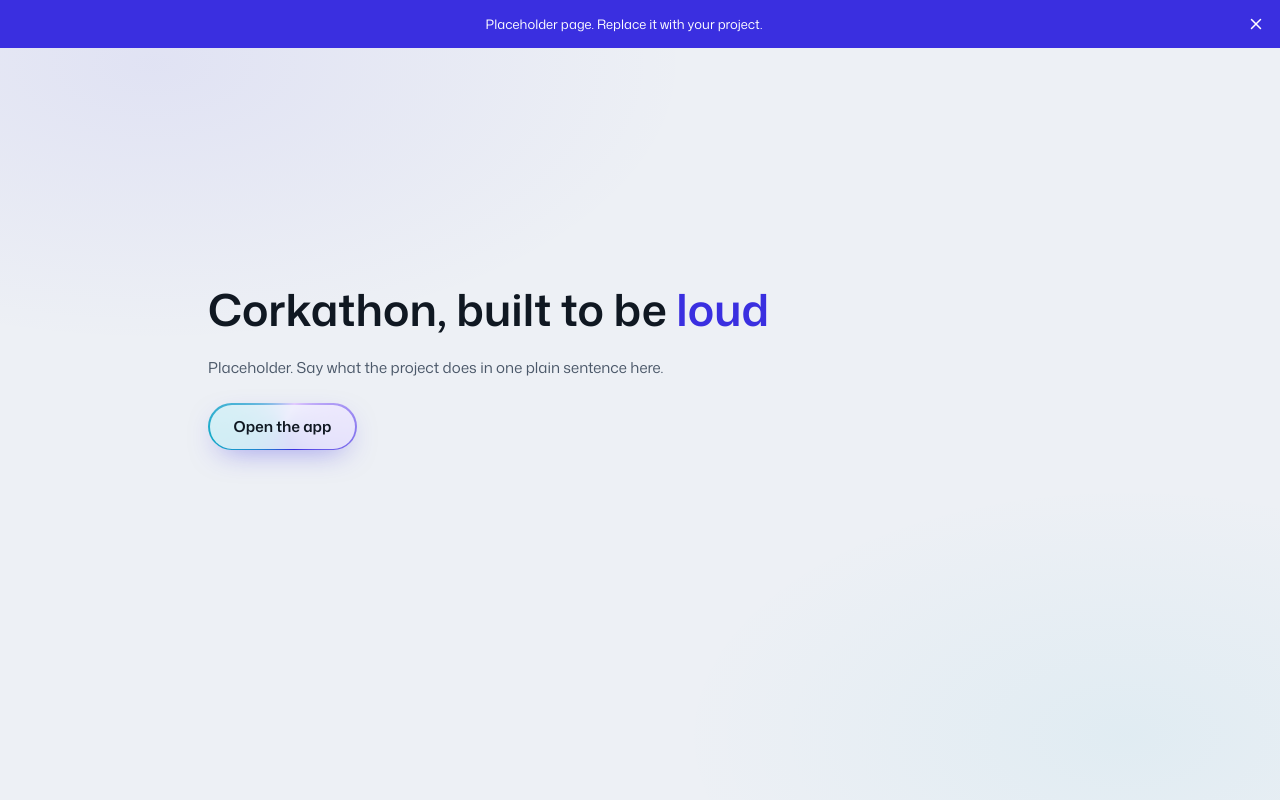
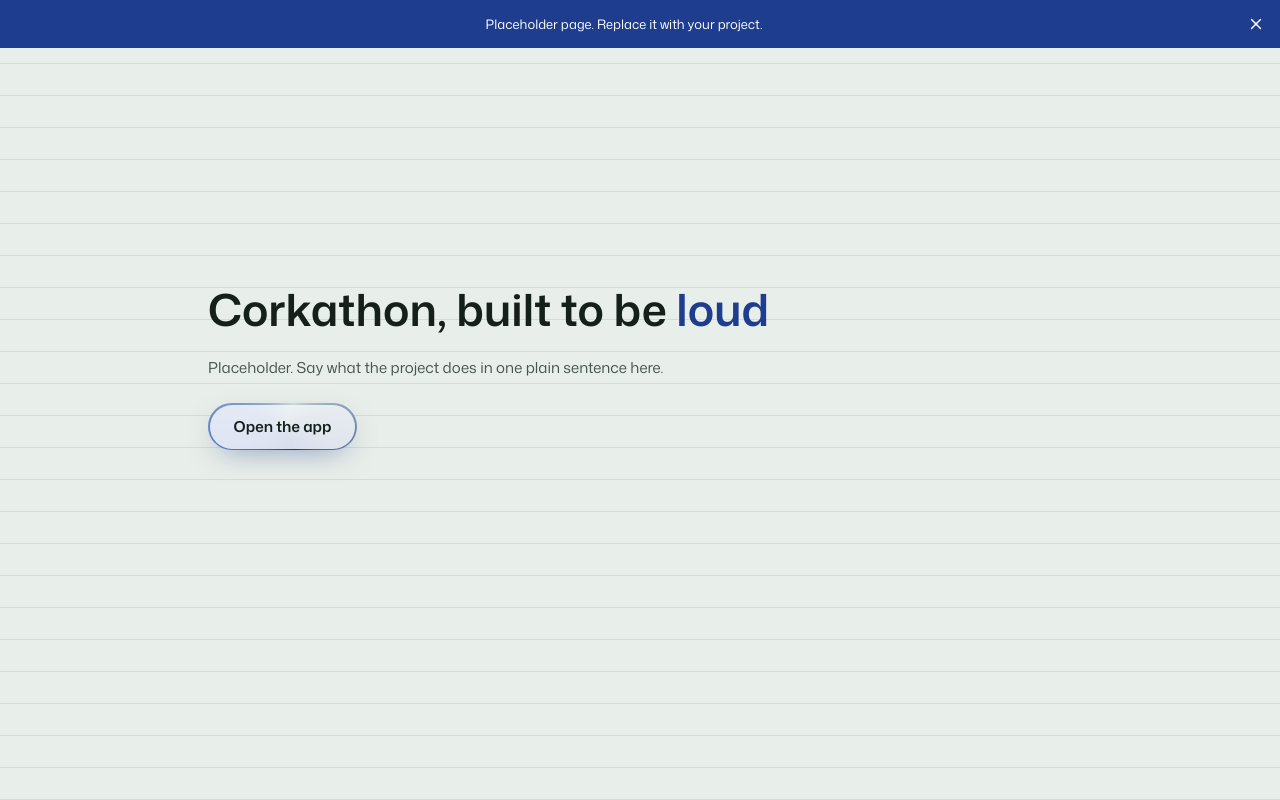
Before and after one commit to ConorsLeftReality/corkathon_2026, a React (Vite) app in the folder apps/web/: page / in a window 1280 px wide. Built offline with nearby package versions, Linux system fonts and the light colour scheme; no server answers.

Commit message:
feat(web): ledger palette with a token contrast test

```diff
--- a/apps/web/src/theme.css
+++ b/apps/web/src/theme.css
@@ -24,16 +24,18 @@
   --color-*: initial;
   --color-white: #ffffff;
   --color-black: #000000;
-  --color-ink: #101822;
-  --color-graphite: #4a5768;
-  --color-haze: #7a8a9e;
-  --color-shell: #edf0f5;
+  /* ledger pad: green ruled paper, blue black ink, red ink for overdue */
+  --color-ink: #16201b;
+  --color-graphite: #46544b;
+  --color-haze: #74867a;
+  --color-shell: #e8eee9;
   --color-rim: #ffffff;
-  --color-signal: #3a2fe0;
-  --color-signal-deep: #2f26b8;
-  --color-signal-tint: #eceafc;
-  --color-edge-soft: #e2cbff;
-  --color-edge-cool: #14aac8;
+  --color-rule: #b5c9bc;
+  --color-signal: #1f3d8f;
+  --color-signal-deep: #182f6e;
+  --color-signal-tint: #e4e9f5;
+  --color-edge-soft: #c9dccf;
+  --color-edge-cool: #5f7fc8;
 
   /* outcomes only, never decoration. body size text uses the -deep shade to clear 4.5:1 */
   --color-success: #0e8f63;
@@ -46,9 +48,9 @@
   --color-danger-deep: #a12d24;
   --color-danger-tint: #fbe8e6;
 
-  --color-line: rgb(16 24 34 / 0.08);
-  --color-line-strong: rgb(16 24 34 / 0.14);
-  --color-wash: rgb(16 24 34 / 0.035);
+  --color-line: rgb(22 32 27 / 0.09);
+  --color-line-strong: rgb(22 32 27 / 0.16);
+  --color-wash: rgb(22 32 27 / 0.04);
 
   --font-sans: 'Mona Sans', ui-sans-serif, system-ui, sans-serif;
   --font-mono: 'IBM Plex Mono', ui-monospace, 'SFMono-Regular', Menlo, monospace;
@@ -128,7 +130,7 @@
     line-height: var(--text-body--line-height);
   }
 
-  /* blur over flat grey shows nothing, this one still field is what the glass sits against */
+  /* the faint rulings of a columnar pad, text itself always sits on solid sheets */
   body::before {
     content: '';
     position: fixed;
@@ -136,8 +138,11 @@
     z-index: -1;
     pointer-events: none;
     background:
-      radial-gradient(60% 50% at 12% 8%, rgb(58 47 224 / 0.07), transparent 70%),
-      radial-gradient(50% 45% at 88% 92%, rgb(20 170 200 / 0.06), transparent 70%),
+      repeating-linear-gradient(
+        to bottom,
+        transparent 0 31px,
+        color-mix(in srgb, var(--color-rule) 45%, transparent) 31px 32px
+      ),
       var(--color-shell);
   }
 
@@ -184,6 +189,15 @@
   }
 
   .tabular {
+    font-variant-numeric: tabular-nums lining-nums;
+  }
+
+  /* mona sans narrowed on its width axis so a three digit count still reads at a glance */
+  .figure {
+    font-size: var(--text-metric);
+    line-height: var(--text-metric--line-height);
+    font-stretch: 75%;
+    font-weight: 700;
     font-variant-numeric: tabular-nums lining-nums;
   }
 
```
Also changed, not shown: 1 other file (tests, documents, lock files or other folders).
